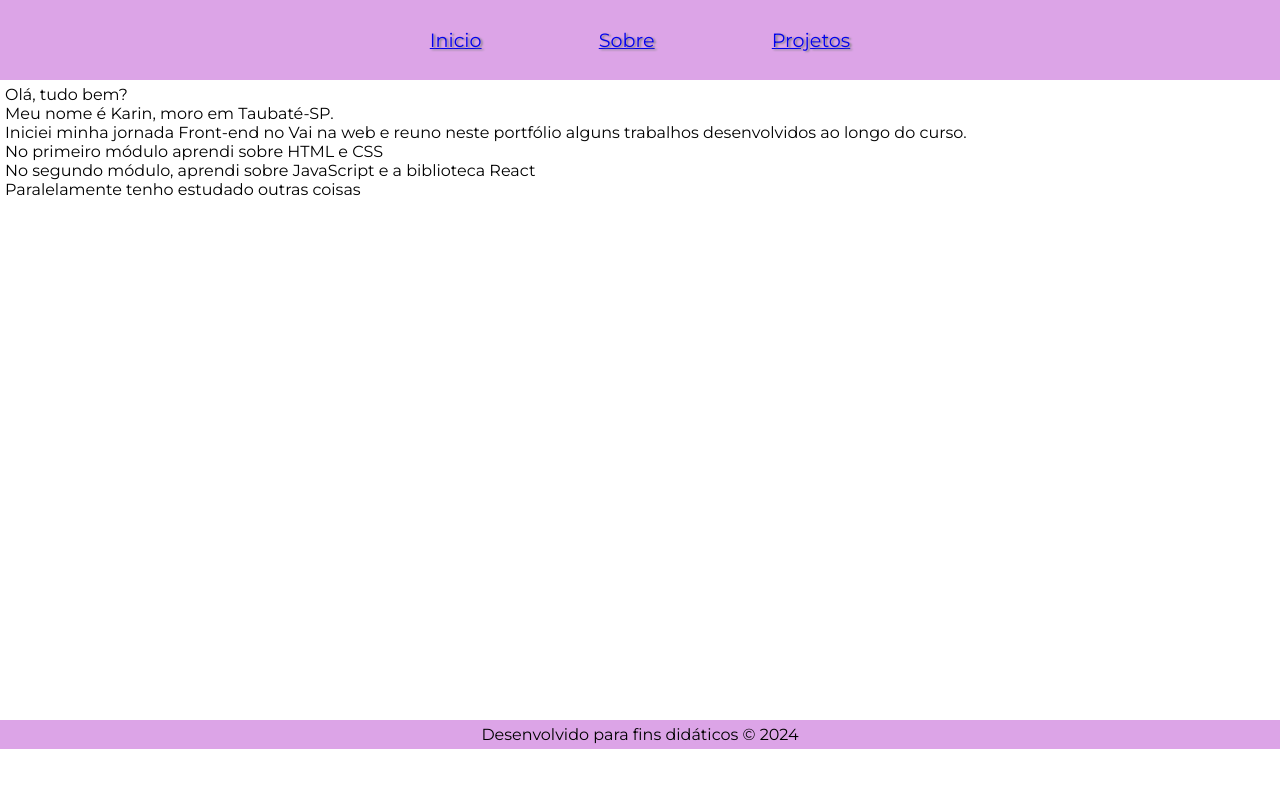
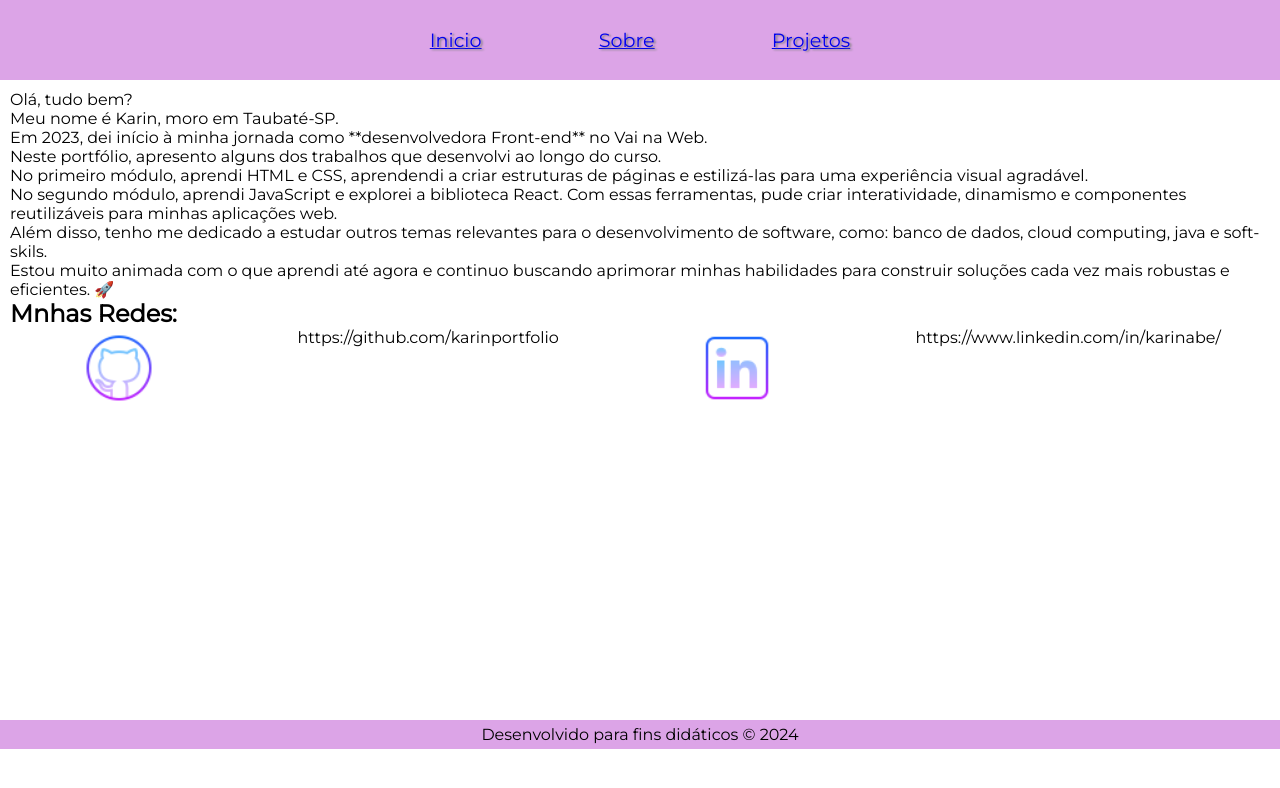
Before and after one commit to KarinPortfolio/rotas, a React (Vite) app: page /Sobre in a window 1280 px wide. Shown: the top 788 px of the page. Built offline with nearby package versions, Linux system fonts and the light colour scheme.

Commit message:
atualizacao

```diff
--- a/src/Components/Sobre.jsx
+++ b/src/Components/Sobre.jsx
@@ -1,24 +1,40 @@
 import React from "react"
 import styled from "styled-components"
+import Git from '../assets/github.png'
+import Lin from '../assets/linkedin.png'
 
-const SobreMim = styled.div`
-  width: 100%;
+const SobreMim = styled.section`
   height: 80vh;
-  padding: 5px;
+  padding: 10px;
   justify-content: end;
   box-sizing: border-box;
   `
+  const MinhasRedes = styled.div`
+  display: flex;
+  justify-content: space-around;
+    width: 100vw;
+  `
+  const Img = styled.img`
+  height: 10vh;
+`
 
 function Sobre(){
     return(
         <SobreMim>
             <p>Olá, tudo bem?</p>
             <p>Meu nome é Karin, moro em Taubaté-SP.</p>
-            <p>Iniciei minha jornada Front-end no Vai na web e reuno neste portfólio alguns trabalhos desenvolvidos ao longo do curso.</p>
-            <p>No primeiro módulo aprendi sobre HTML e CSS</p>
-            <p>No segundo módulo, aprendi sobre JavaScript e a biblioteca React</p>
-            <p>Paralelamente tenho estudado outras coisas</p>
+            <p>Em 2023, dei início à minha jornada como **desenvolvedora Front-end** no Vai na Web.</p>
+            <p>Neste portfólio, apresento alguns dos trabalhos que desenvolvi ao longo do curso.</p>
+<p>No primeiro módulo, aprendi HTML e CSS, aprendendi a criar estruturas de páginas e estilizá-las para uma experiência visual agradável.</p>
+<p>No segundo módulo, aprendi JavaScript e explorei a biblioteca React. Com essas ferramentas, pude criar interatividade, dinamismo e componentes reutilizáveis para minhas aplicações web.</p>
+<p>Além disso, tenho me dedicado a estudar outros temas relevantes para o desenvolvimento de software, como: banco de dados, cloud computing, java e soft-skils.</p>
+<p>Estou muito animada com o que aprendi até agora e continuo buscando aprimorar minhas habilidades para construir soluções cada vez mais robustas e eficientes. 🚀</p>
+            <h2>Mnhas Redes:</h2>
 
+            <MinhasRedes>
+            <Img src={Git} alt="github"/> https://github.com/karinportfolio
+            <Img src={Lin} alt="linkedin"/> https://www.linkedin.com/in/karinabe/
+            </MinhasRedes>
         </SobreMim>
 
 
```
Also changed, not shown: src/assets/github.png (added), src/assets/linkedin.png (added).
